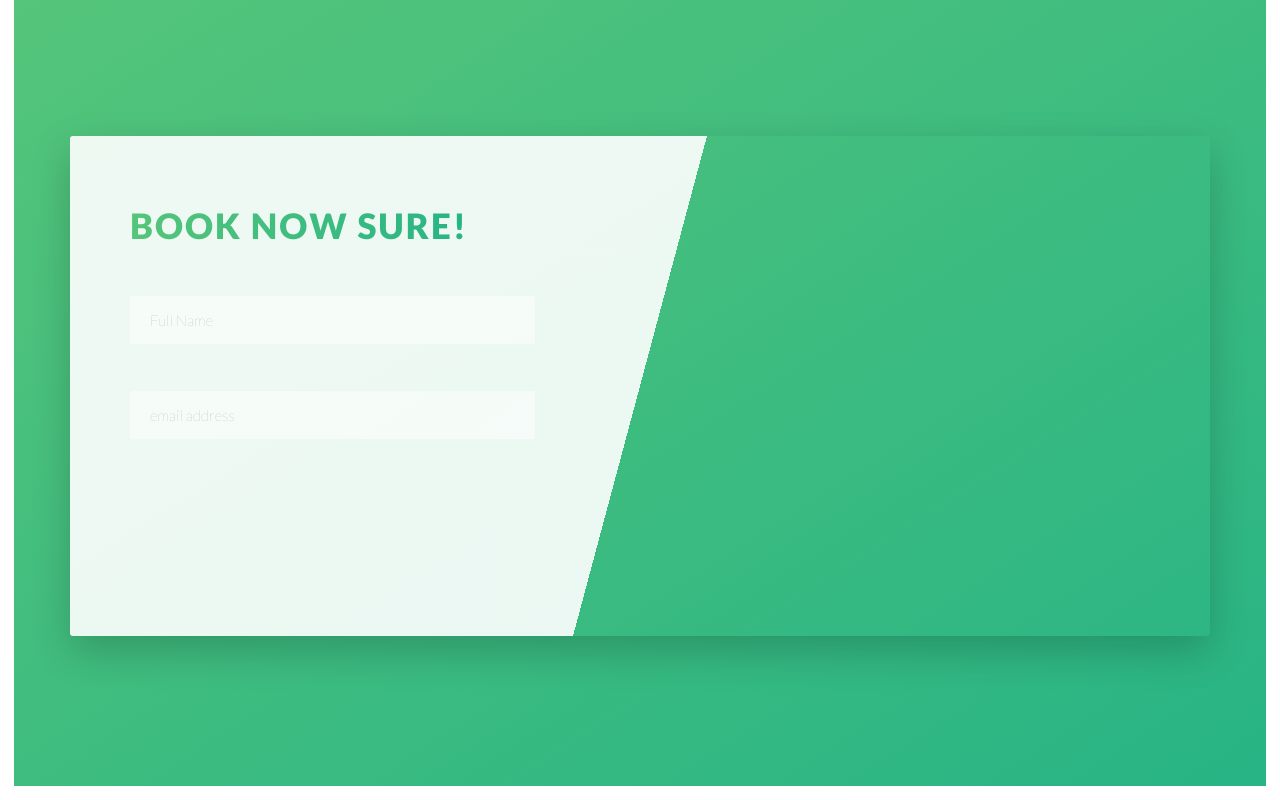
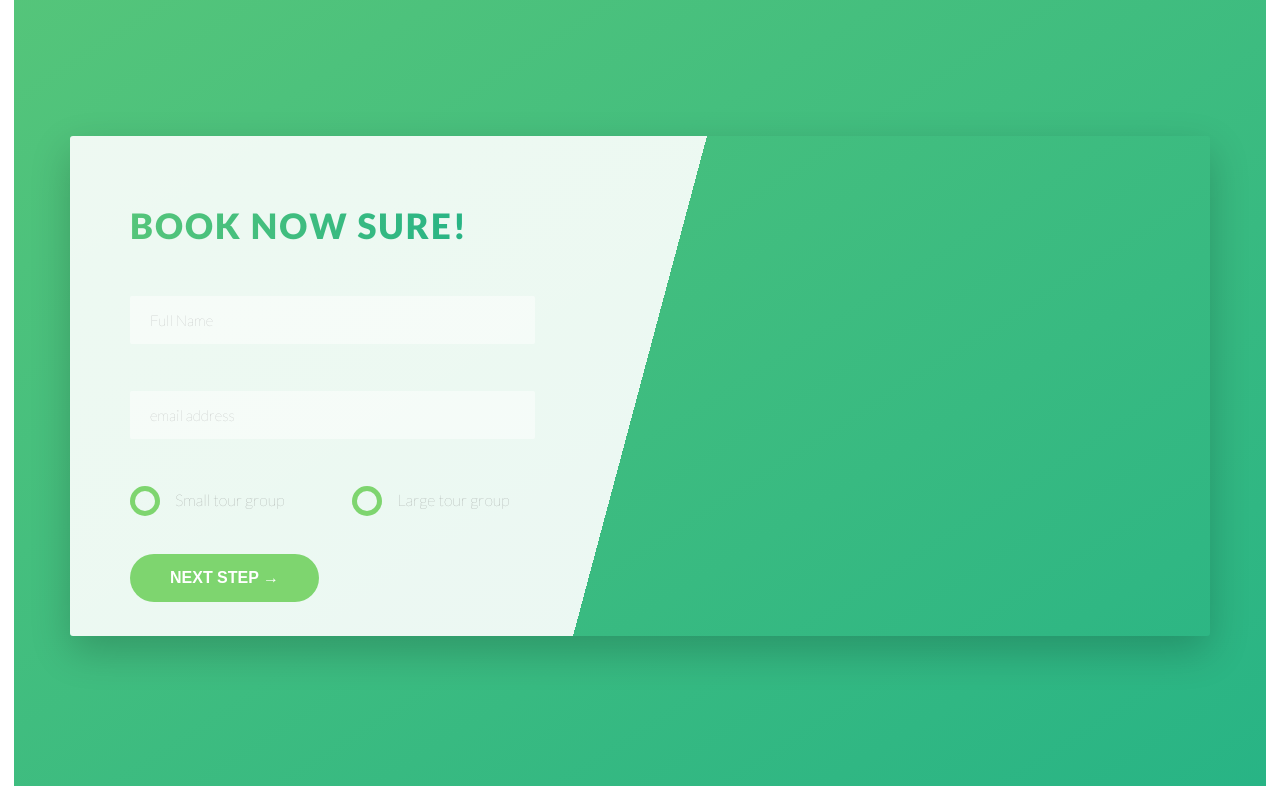
Before and after one commit to Darzwaitz/CSS_skills_updating_project_1, a plain HTML site: page index.html in a window 1280 px wide. Shown: the part 4576-5376 px from the top of the page. Drawn offline with Linux system fonts and the light colour scheme; a web font is replaced by a local one.

Commit message:
added custom style radio buttons to form

```diff
--- a/index.html
+++ b/index.html
@@ -303,6 +303,27 @@
                                 <input type="email" class="form__input" placeholder="email address" id="email" required>
                                 <label for="email" class="form__label">email address</label>
                             </div>
+                            <!-- //radio buttonz -->
+                            <div class="form__group u-margin-bottom-medium">
+                                <div class="form__radio-group">
+                                    <!-- name="same" needs to be kept on all radio buttons, so only 1 is selected at a time -->
+                                    <input type="radio" name="group-size" id="small" class="form__radio-input">
+                                    <label for="small" class="form__radio-label">
+                                        <span class="form__radio-button"></span>
+                                        Small tour group
+                                    </label>
+                                </div>
+                                <div class="form__radio-group">
+                                    <input type="radio" name="group-size" id="large" class="form__radio-input">
+                                    <label for="large" class="form__radio-label">
+                                        <span class="form__radio-button"></span>
+                                        Large tour group</label>
+                                </div>
+                            </div> <!-- //radio buttonz -->
+                            <!-- submit/nxt step button  -->
+                            <div class="form__group">
+                                <button class="btn btn--green">Next Step &rarr;</button>
+                            </div>
                         </form>
                     </div>
                 </div>
--- a/scss/base/_utilities.scss
+++ b/scss/base/_utilities.scss
@@ -1,23 +1,23 @@
 .u-center-text {
-    text-align: center;
+    text-align: center !important;
 }
 
 .u-margin-bottom-small {
-    margin-bottom: 1rem;
+    margin-bottom: 1rem !important;
 }
 
 .u-margin-bottom-medium {
-    margin-bottom: 4rem;
+    margin-bottom: 4rem !important;
 }
 
 .u-margin-bottom-big {
-    margin-bottom: 8rem;
+    margin-bottom: 8rem !important;
 }
 
 .u-margin-top-big {
-    margin-bottom: 8rem;
+    margin-bottom: 8rem !important;
 }
 
 .u-margin-top-huge {
-    margin-bottom: 10rem;
+    margin-bottom: 10rem !important;
 }
--- a/scss/components/_button.scss
+++ b/scss/components/_button.scss
@@ -1,4 +1,5 @@
     .btn {
+        &,
         &:link,
         &:visited {
             text-decoration: uppercase;
@@ -9,6 +10,10 @@
             transition: all .2s;
             position: relative;
             font-size: $default-font-size;
+
+            //change for the <button> element
+            border: none;
+            cursor: pointer;
         }
         &:hover {
             transform: translateY(-.3rem);
@@ -18,7 +23,8 @@
                 opacity: 0;
             }
         }
-        &:active {
+        &:active,
+        &:focus {
             transform: translateY(-.1rem);
             box-shadow: 0 5px 4px rgba($color-black, 0.425);
         }
--- a/scss/components/_form.scss
+++ b/scss/components/_form.scss
@@ -14,6 +14,7 @@
         border: none;
         width: 90%;
         display: block;
+        transition: all .3s;
 
         &:focus{
             outline: none;
@@ -48,4 +49,47 @@
         visibility: hidden;
         transform: translateY(-4rem);
     }
+
+    &__radio-group{
+        width: 49%;
+        display: inline-block;
+    }
+    &__radio-input{
+        display: none;
+    }
+    &__radio-label{
+        font-size: $default-font-size;
+        cursor: pointer;
+        position: relative;
+        padding-left: 4.5rem;
+    }
+    &__radio-button{
+        height: 3rem;
+        width: 3rem;
+        border: 5px solid $color-primary;
+        border-radius: 50%;
+        display: block;
+        position: absolute;
+        left: 0;
+        top: -.4rem;
+
+        &::after{
+            content: "";
+            display: block;
+            height: 1.4rem;
+            width: 1.4rem;
+            border-radius: 50%;
+            position: absolute;
+            top: 50%;
+            left: 50%;
+            transform: translate(-50%, -50%);
+            background-color: $color-primary;
+            opacity: 0;
+            transition: opacity .2s;
+        }
+    }
+
+    &__radio-input:checked ~ &__radio-label &__radio-button::after{
+        opacity: 1;
+    }
 }
```
Also changed, not shown: css/styles.css, 1 other file.
